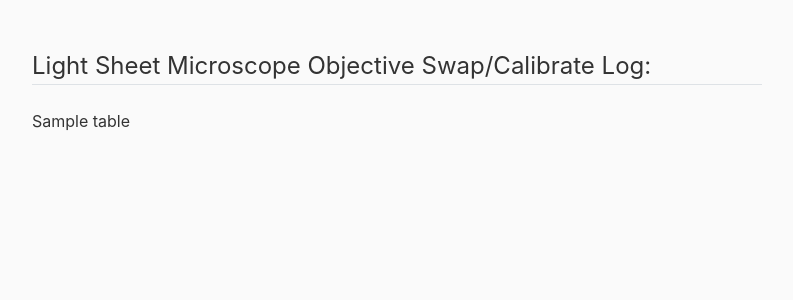
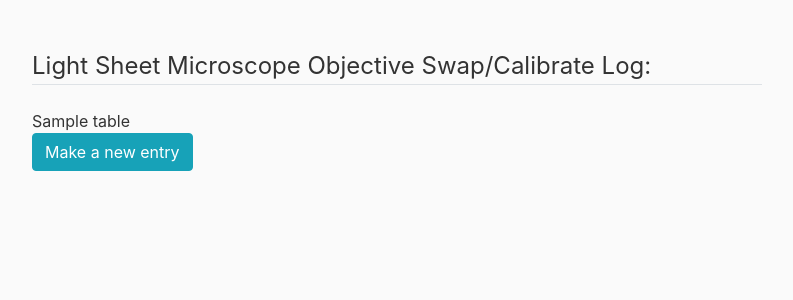
Before and after one commit to BrainCOGS/lightserv, a Flask app: template lightserv/templates/objective_swap_log.html in a window 1280 px wide. Shown: the part 56-356 px from the top of the page, without its empty margins (53-846 px from the left). Run offline with Flask 2, Linux system fonts and the light colour scheme; the template is opened without the code that fills it: most values are stand-ins (such as "Sample title", 1, 10 or a date in 2020); some libraries are stand-ins or nearby versions.

Commit message:
add new entry button to objective swap log page

```diff
--- a/lightserv/microscope/routes.py
+++ b/lightserv/microscope/routes.py
@@ -60,7 +60,7 @@ def update_entry(entrynum):
         print(update_insert_dict)
         microscope_contents.delete_quick()
         db.Microscope().insert1(update_insert_dict)
-        flash(f"Successfully updated entrynum={entrynum} to swap log","success")
+        flash(f"Successfully updated entry in swap log","success")
         return redirect(url_for('microscope.swap_calibrate_log'))
 
     date,old_objective,new_objective,swapper,calibration,notes = \
--- a/lightserv/templates/new_swap_log_entry.html
+++ b/lightserv/templates/new_swap_log_entry.html
@@ -92,6 +92,7 @@
 			</fieldset>
 			<div class="form-group">
 				{{ form.submit(class="btn btn-outline-info mt-4") }}
+
 			</div>
 		</form>
 	</div>
--- a/lightserv/templates/objective_swap_log.html
+++ b/lightserv/templates/objective_swap_log.html
@@ -3,4 +3,12 @@
 	<legend class="border-bottom mb-4 mt-4">Light Sheet Microscope Objective Swap/Calibrate Log:</legend>
 
 		{{ table }}
+
+	<!-- <div> -->
+	<!-- <a href="{{url_for('microscope.objective_swap_log_entry')}}">Make a new entry</a> -->
+        <!-- <button type="button" class="btn btn-info" data-target="{{url_for('microscope.objective_swap_log_entry')}}">Make a new entry</button> -->
+	 <form action="{{url_for('microscope.objective_swap_log_entry')}}">
+         <button type="submit" class="btn btn-info mb-4">Make a new entry </button>
+      </form>
+	<!-- </div> -->
 	{% endblock content %}
```
